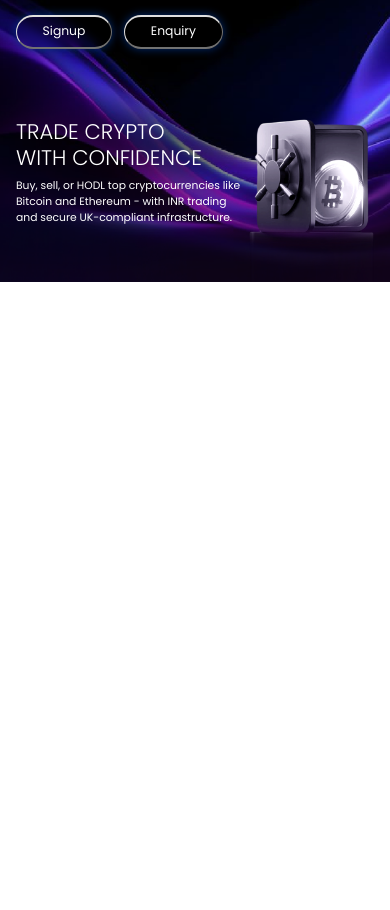
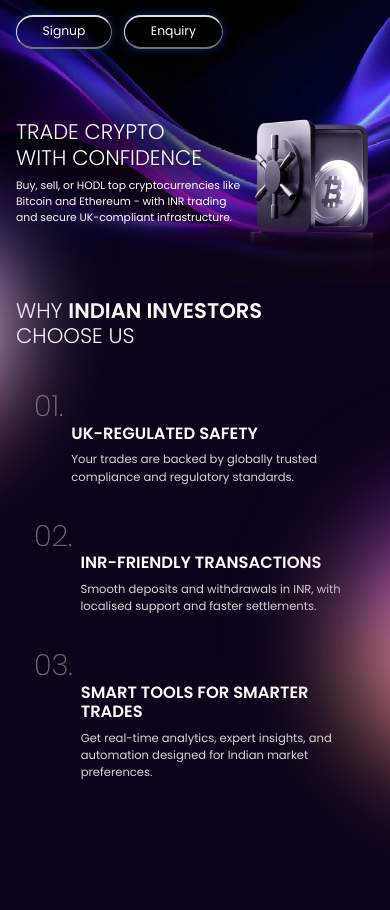
Before and after one commit to josephpal27/TradeKing, a plain HTML site: page index.html in a window 390 px wide. Shown: the part 382-1292 px from the top of the page. Before the commit the page ends 844 px from the top, so only its background shows below. Drawn offline with nearby package versions, Linux system fonts and the light colour scheme; a script that the page names is missing.

```diff
--- a/assets/css/style.css
+++ b/assets/css/style.css
@@ -173,3 +173,105 @@ body {
     }
 }
 /* Wave Banner End */
+
+/* Why Choose Us Start */
+.why-choose-us{
+    padding: 1rem 5% 21rem 5%;
+    background-color: #0c031b;
+    position: relative;
+}
+.why-choose-us h2{
+    text-transform: uppercase;
+    color: #fff;
+    font-weight: 300;
+    font-size: calc(2rem + 0.5vw);
+    margin: 0;
+}
+.why-choose-us h2 b{
+    font-weight: 600;
+}
+.choose-us-card-row{
+    display: flex;
+    justify-content: space-between;
+    margin-top: 3rem;
+}
+.choose-us-card-row .choose-us-card{
+    display: flex;
+    justify-content: space-between;
+    gap: 0.5rem;
+    width: 33%;
+}
+.choose-us-card-row .choose-us-card h3{
+    color: rgb(109, 109, 109);
+    font-weight: 200;
+    font-size: calc(2rem + 0.5vw);
+    margin: 0;
+}
+.choose-us-card-row .choose-us-card h4{
+    text-transform: uppercase;
+    color: #fff;
+    font-weight: 600;
+    font-size: calc(1.1rem + 0.5vw);
+    margin: 0;
+    margin-top: 2.2rem;
+}
+.choose-us-card-row .choose-us-card p{
+    color: #d6d6d6;
+    font-size: calc(0.55rem + 0.5vw);
+    margin-top: 0.7rem;
+}
+
+.blur-effect img{
+    position: absolute;
+}
+.blur-effect #blur-1{
+    top: -22rem;
+    left: 0;
+    width: 250px;
+}
+.blur-effect #blur-2{
+    top: 10%;
+    right: 0;
+    width: 200px;
+}
+
+/* For small screens */
+@media screen and (max-width: 767px) {
+    .why-choose-us{
+        padding: 1rem 1rem 6rem 1rem;
+    }
+    .why-choose-us h2{
+        font-size: calc(1.2rem + 0.5vw);
+    }
+    .choose-us-card-row{
+        flex-direction: column;
+        align-items: center;
+        margin-top: 2.5rem;
+    }
+    .choose-us-card-row .choose-us-card{
+        gap: 0.5rem;
+        width: 90%;
+        margin-bottom: 1rem;
+    }
+    .choose-us-card-row .choose-us-card h3{
+        font-size: calc(1.7rem + 0.5vw);
+    }
+    .choose-us-card-row .choose-us-card h4{
+        font-size: calc(0.9rem + 0.5vw);
+        margin-top: 2.2rem;
+    }
+    .choose-us-card-row .choose-us-card p{
+        font-size: calc(0.6rem + 0.5vw);
+        margin-top: 0.5rem;
+    }
+
+    .blur-effect #blur-1{
+        top: -11rem;
+        width: 130px;
+    }
+    .blur-effect #blur-2{
+        top: 16%;
+        width: 170px;
+    }
+}
+/* Why Choose Us End */
--- a/index.html
+++ b/index.html
@@ -57,6 +57,48 @@
     </section>
     <!-- Wave Banner End -->
 
+    <!-- Why Choose Us Start -->
+    <section class="why-choose-us">
+        <h2>why <b>indian investors</b> <br> choose us</h2>
+        <div class="choose-us-card-row">
+            <!-- Card 1 -->
+            <div class="choose-us-card">
+                <div class="card-left">
+                    <h3>01.</h3>
+                </div>
+                <div class="card-right">
+                    <h4>UK-Regulated Safety</h4>
+                    <p>Your trades are backed by globally trusted compliance and regulatory standards.</p>
+                </div>
+            </div>
+            <!-- Card 2 -->
+            <div class="choose-us-card">
+                <div class="card-left">
+                    <h3>02.</h3>
+                </div>
+                <div class="card-right">
+                    <h4>INR-Friendly Transactions</h4>
+                    <p>Smooth deposits and withdrawals in INR, with localised support and faster settlements.</p>
+                </div>
+            </div>
+            <!-- Card 3 -->
+            <div class="choose-us-card">
+                <div class="card-left">
+                    <h3>03.</h3>
+                </div>
+                <div class="card-right">
+                    <h4>Smart Tools for Smarter Trades</h4>
+                    <p>Get real-time analytics, expert insights, and automation designed for Indian market preferences.</p>
+                </div>
+            </div>
+        </div>
+        <div class="blur-effect">
+            <img src="assets/images/blur-1.png" alt="image" id="blur-1">
+            <img src="assets/images/blur-2.png" alt="image" id="blur-2">
+        </div>
+    </section>
+    <!-- Why Choose Us End -->
+
 
     <!-- -------------------------------------------------------------------------------------------------------------------------------- -->
 
```
Also changed, not shown: assets/images/glass-box.png (added), assets/images/rising-effect.png (added).
